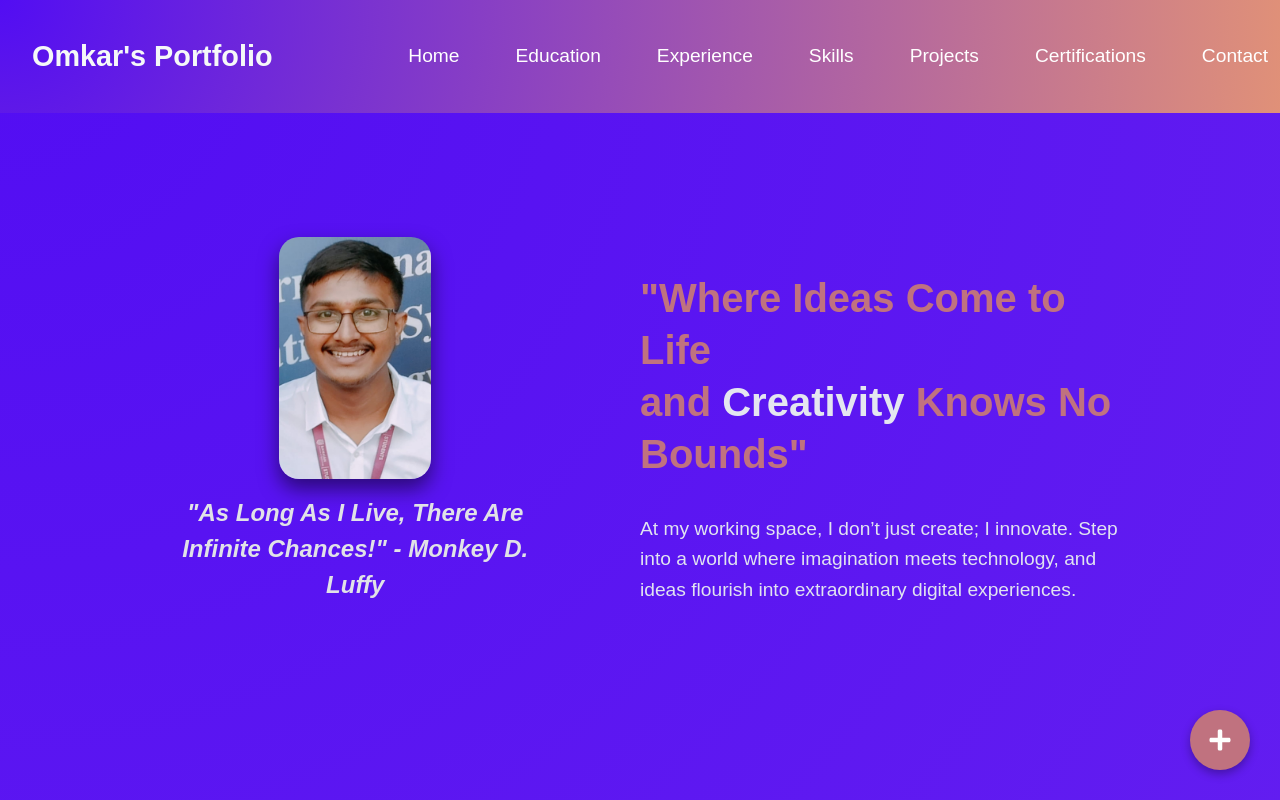
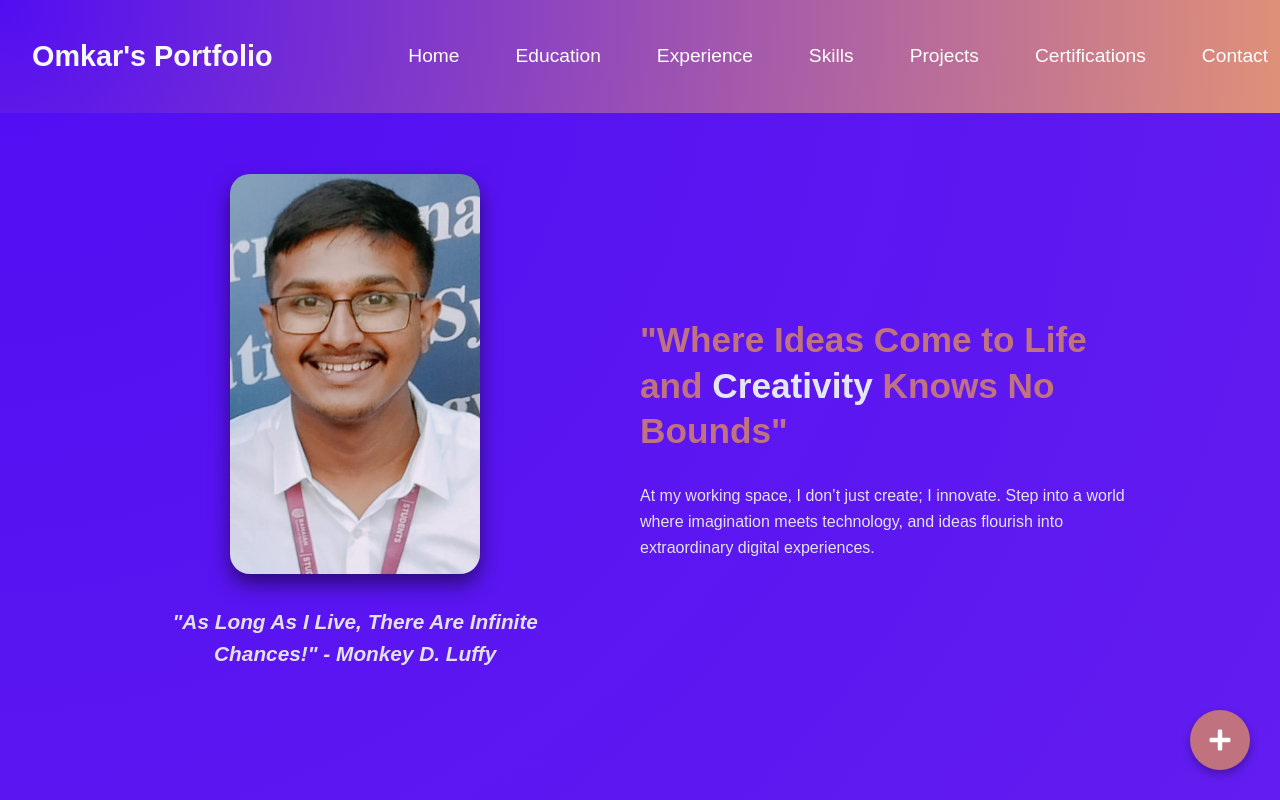
Before and after one commit to omsn2/portfolio, a React (Create React App) app: page / in a window 1280 px wide. Shown: the top 800 px of the page. Built offline with nearby package versions, Linux system fonts and the light colour scheme.

Commit message:
Update portfolio

```diff
--- a/src/components/Hero.js
+++ b/src/components/Hero.js
@@ -18,6 +18,7 @@ const HeroContainer = styled.section`
   @media (max-width: 1024px) {
     flex-direction: column;
     text-align: center;
+    padding: 2rem;
   }
 `;
 
@@ -29,26 +30,29 @@ const LeftContent = styled.div`
   justify-content: center;
 
   img {
-    width: 30%;
+    width: 70%;
+    max-width: 250px;
     border-radius: 20px;
     box-shadow: 0px 10px 20px rgba(0, 0, 0, 0.5);
+    margin-bottom: 1rem;
   }
 
-  @media (max-width: 1024px) {
+  @media (max-width: 768px) {
     img {
       width: 80%;
+      max-width: 200px;
     }
   }
 `;
 
 const LuffyQuote = styled(motion.p)`
-  font-size: 1.5rem;
-  color:rgb(225, 226, 231);
+  font-size: 1.3rem;
+  color: rgb(225, 226, 231);
   font-style: italic;
   font-weight: bold;
   margin-top: 1rem;
   text-align: center;
-  max-width: 80%;
+  max-width: 90%;
   line-height: 1.5;
   opacity: 0;
   animation: fadeIn 2s forwards;
@@ -60,35 +64,45 @@ const LuffyQuote = styled(motion.p)`
   }
 
   @media (max-width: 768px) {
-    font-size: 1.2rem;
+    font-size: 1.1rem;
   }
 `;
 
 const RightContent = styled.div`
   flex: 1;
   padding: 2rem;
+
+  @media (max-width: 1024px) {
+    padding: 0;
+    margin-top: 2rem;
+  }
 `;
 
 const Quote = styled(motion.h1)`
-  font-size: 2.5rem;
+  font-size: 2.2rem;
   color: #c0727f;
   font-weight: bold;
   line-height: 1.3;
 
   span {
-    color:rgb(228, 230, 240);
+    color: rgb(228, 230, 240);
   }
 
   @media (max-width: 768px) {
-    font-size: 2rem;
+    font-size: 1.8rem;
+    line-height: 1.2;
   }
 `;
 
 const Subtitle = styled.p`
-  font-size: 1.2rem;
-  color:rgb(225, 227, 240);
+  font-size: 1rem;
+  color: rgb(225, 227, 240);
   margin-top: 1rem;
   line-height: 1.6;
+
+  @media (max-width: 768px) {
+    font-size: 0.9rem;
+  }
 `;
 
 /* Floating Action Button */
@@ -157,7 +171,7 @@ const Hero = () => {
     <>
       <HeroContainer id="hero">
         <LeftContent>
-        <img src={`${process.env.PUBLIC_URL}/assets/image.png`} alt="Image 1" />{/* Replace with your phone image */}
+          <img src={`${process.env.PUBLIC_URL}/assets/image.png`} alt="Image 1" />
           <LuffyQuote>
             "As Long As I Live, There Are Infinite Chances!" - Monkey D. Luffy
           </LuffyQuote>
--- a/src/components/Projects.js
+++ b/src/components/Projects.js
@@ -11,7 +11,7 @@ const ProjectsContainer = styled.section`
 
 const SectionTitle = styled.h2`
   font-size: 3rem;
-  color:rgb(248, 247, 247);
+  color: rgb(248, 247, 247);
   margin-bottom: 2rem;
   font-weight: bold;
 `;
@@ -23,7 +23,7 @@ const ProjectGrid = styled.div`
 `;
 
 const ProjectItem = styled(motion.div)`
-  background: radial-gradient(circle at top left,rgb(15, 15, 15),rgb(169, 107, 250));
+  background: radial-gradient(circle at top left, rgb(15, 15, 15), rgb(169, 107, 250));
   padding: 1.5rem;
   border-radius: 10px;
   box-shadow: 0px 4px 10px rgba(0, 0, 0, 0.3);
@@ -38,6 +38,8 @@ const ProjectItem = styled(motion.div)`
 
 const ProjectImage = styled.img`
   width: 100%;
+  max-height: 200px;
+  object-fit: cover;
   border-radius: 8px;
   margin-bottom: 1rem;
 `;
@@ -79,7 +81,10 @@ const Projects = () => (
     <SectionTitle>Projects / Open-Source</SectionTitle>
     <ProjectGrid>
       <ProjectItem {...fadeInUp} {...hoverEffect}>
-        <ProjectImage src={`${process.env.PUBLIC_URL}/assets/langchain2.png`} alt="Langchain Q&A Tool" />
+        <ProjectImage
+          src={`${process.env.PUBLIC_URL}/assets/langchain2.png`}
+          alt="Langchain Q&A Tool"
+        />
         <ProjectTitle>Langchain Q&A Tool using LLMs</ProjectTitle>
         <ProjectDescription>
           Advanced text analysis with NLP, NER, sentiment analysis, multilingual support, and text-to-speech.
@@ -88,14 +93,14 @@ const Projects = () => (
           <ProjectButton href="https://github.com/omsn2/Langchain_Q-A_tool_using_PDF_URL" target="_blank">
             GitHub
           </ProjectButton>
-          {/* <ProjectButton href="https://langchain-demo.com" target="_blank">
-            Live Demo
-          </ProjectButton> */}
         </ButtonGroup>
       </ProjectItem>
 
       <ProjectItem {...fadeInUp} {...hoverEffect}>
-        <ProjectImage src={`${process.env.PUBLIC_URL}/assets/image3.jpg`} alt="Hospital Management System" />
+        <ProjectImage
+          src={`${process.env.PUBLIC_URL}/assets/image3.jpg`}
+          alt="Hospital Management System"
+        />
         <ProjectTitle>Hospital Management System</ProjectTitle>
         <ProjectDescription>
           Operations management with patient management, appointment scheduling, and Spring Security integration.
@@ -104,14 +109,14 @@ const Projects = () => (
           <ProjectButton href="https://github.com/omsn2/Hospital_management_using_spring_boot" target="_blank">
             GitHub
           </ProjectButton>
-          {/* <ProjectButton href="https://hospital-demo.com" target="_blank">
-            Live Demo
-          </ProjectButton> */}
         </ButtonGroup>
       </ProjectItem>
 
       <ProjectItem {...fadeInUp} {...hoverEffect}>
-        <ProjectImage src={`${process.env.PUBLIC_URL}/assets/iot.webp`} alt="IoT-Based Smart Energy Monitoring" />
+        <ProjectImage
+          src={`${process.env.PUBLIC_URL}/assets/iot.webp`}
+          alt="IoT-Based Smart Energy Monitoring"
+        />
         <ProjectTitle>IoT-Based Smart Energy Monitoring</ProjectTitle>
         <ProjectDescription>
           Real-time energy monitoring with sensors, interactive dashboard, and 15% energy waste reduction.
@@ -120,14 +125,14 @@ const Projects = () => (
           <ProjectButton href="https://github.com/omsn2/IoT_Energy_Monitoring" target="_blank">
             GitHub
           </ProjectButton>
-          {/* <ProjectButton href="https://iot-energy-demo.com" target="_blank">
-            Live Demo
-          </ProjectButton> */}
         </ButtonGroup>
       </ProjectItem>
 
       <ProjectItem {...fadeInUp} {...hoverEffect}>
-        <ProjectImage src={`${process.env.PUBLIC_URL}/assets/image2.jpg`} alt="Gym Management System" />
+        <ProjectImage
+          src={`${process.env.PUBLIC_URL}/assets/image2.jpg`}
+          alt="Gym Management System"
+        />
         <ProjectTitle>Gym Management System</ProjectTitle>
         <ProjectDescription>
           Member management, attendance tracking, workout scheduling, and secure payment processing.
@@ -136,9 +141,6 @@ const Projects = () => (
           <ProjectButton href="https://github.com/omsn2/Gym_Management_System" target="_blank">
             GitHub
           </ProjectButton>
-          {/* <ProjectButton href="https://gym-management-demo.com" target="_blank">
-            Live Demo
-          </ProjectButton> */}
         </ButtonGroup>
       </ProjectItem>
     </ProjectGrid>
```
